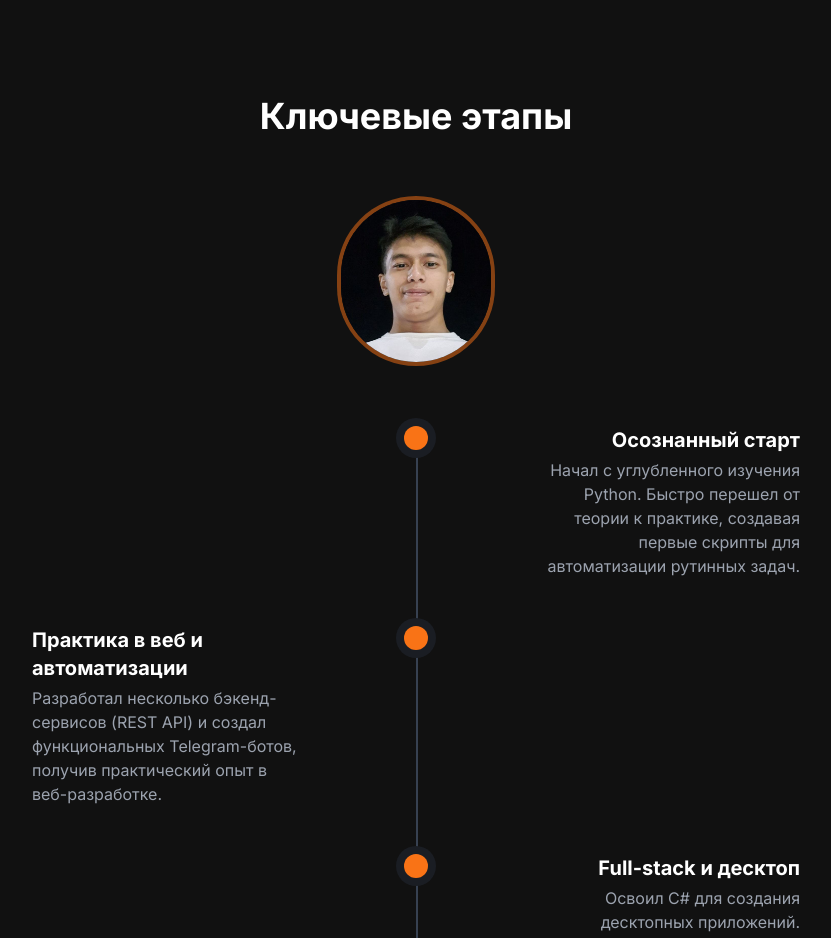
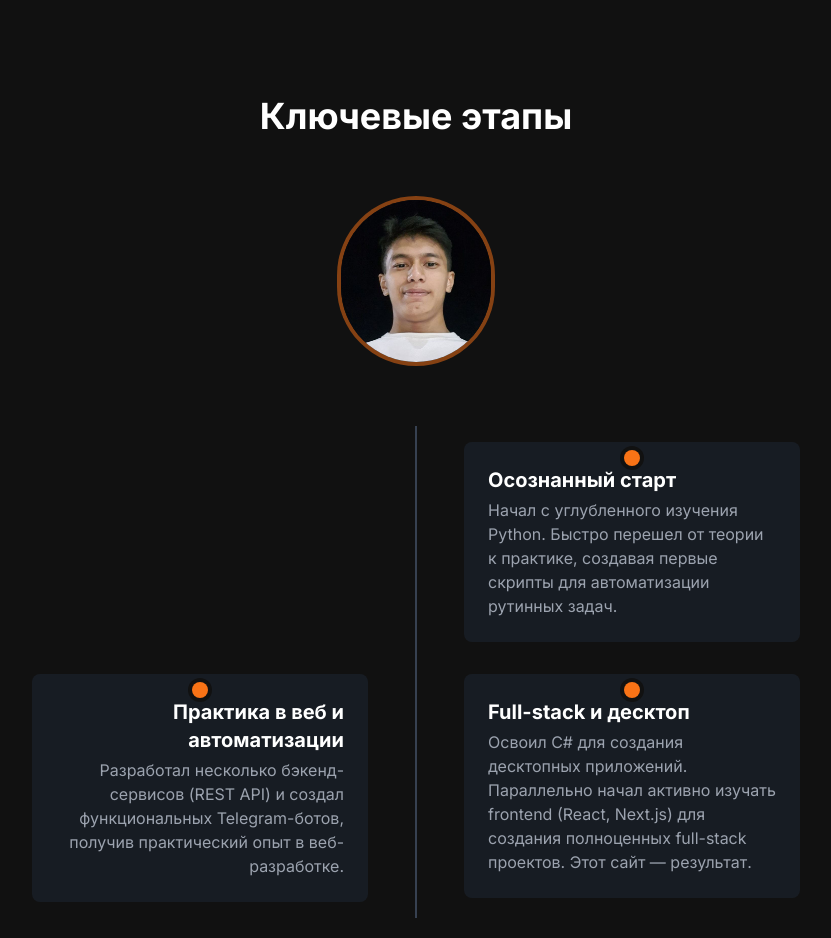
Before and after one commit to rasuljan507/next.js.site, a Next.js app: page /about in a window 1280 px wide. Shown: the top 938 px of the page, without its empty margins (224-1055 px from the left). Built offline with nearby package versions, Linux system fonts and the light colour scheme.

Commit message:
last update 7.0

```diff
--- a/src/app/about/page.tsx
+++ b/src/app/about/page.tsx
@@ -2,51 +2,46 @@ import Image from 'next/image';
 import Link from 'next/link';
 import SkillsSection from  '@/components/SkillsSection';
 
+const timelineData = [
+  {
+    title: 'Осознанный старт',
+    description: 'Начал с углубленного изучения Python. Быстро перешел от теории к практике, создавая первые скрипты для автоматизации рутинных задач.',
+  },
+  {
+    title: 'Практика в веб и автоматизации',
+    description: 'Разработал несколько бэкенд-сервисов (REST API) и создал функциональных Telegram-ботов, получив практический опыт в веб-разработке.',
+  },
+  {
+    title: 'Full-stack и десктоп',
+    description: 'Освоил C# для создания десктопных приложений. Параллельно начал активно изучать frontend (React, Next.js) для создания полноценных full-stack проектов. Этот сайт — результат.',
+  }
+];
+
 export default function AboutPage() {
   return (
     <main className="container mx-auto px-4 py-16 md:py-24 text-white">
-
       <section className="mb-24">
         <h2 className="text-3xl md:text-4xl font-bold text-center mb-16">Ключевые этапы</h2>
         <div className="mt-4 mb-16">
           <Image
-            src="/rasul-photo.jpg"
+            src="/rasul-photo.jpg" // Убедись, что путь к фото верный
             alt="Фото Расула Юсуфалиева"
             width={150}
             height={150}
             className="rounded-full mx-auto ring-4 ring-orange-500/50"
           />
         </div>
-        <div className="relative max-w-3xl mx-auto">
-          {/* Вертикальная линия */}
-          <div className="absolute left-1/2 top-0 h-full w-0.5 bg-gray-700"></div>
 
-          {/* Элемент 1 (справа) */}
-          <div className="relative mb-12">
-            <div className="absolute left-1/2 -ml-3 w-6 h-6 rounded-full bg-orange-500 ring-8 ring-[#1A1D23]"></div>
-            <div className="md:w-5/12 md:ml-auto md:pl-12 text-left md:text-right">
-              <h3 className="font-bold text-xl mb-1">Осознанный старт</h3>
-              <p className="text-gray-400">Начал с углубленного изучения Python. Быстро перешел от теории к практике, создавая первые скрипты для автоматизации рутинных задач.</p>
+        {/* --- ОБНОВЛЕННЫЙ БЛОК ТАЙМЛАЙНА --- */}
+        <div className="timeline-container max-w-3xl mx-auto">
+          {timelineData.map((item, index) => (
+            <div key={index} className="timeline-item">
+              <div className="timeline-content rounded-lg bg-gray-800/50 p-6">
+                <h3 className="font-bold text-xl mb-1">{item.title}</h3>
+                <p className="text-gray-400">{item.description}</p>
+              </div>
             </div>
-          </div>
-
-          {/* Элемент 2 (слева) */}
-          <div className="relative mb-12">
-            <div className="absolute left-1/2 -ml-3 w-6 h-6 rounded-full bg-orange-500 ring-8 ring-[#1A1D23]"></div>
-            <div className="md:w-5/12 md:mr-auto md:pr-12 text-left">
-              <h3 className="font-bold text-xl mb-1">Практика в веб и автоматизации</h3>
-              <p className="text-gray-400">Разработал несколько бэкенд-сервисов (REST API) и создал функциональных Telegram-ботов, получив практический опыт в веб-разработке.</p>
-            </div>
-          </div>
-
-          {/* Элемент 3 (справа) */}
-          <div className="relative mb-12">
-            <div className="absolute left-1/2 -ml-3 w-6 h-6 rounded-full bg-orange-500 ring-8 ring-[#1A1D23]"></div>
-            <div className="md:w-5/12 md:ml-auto md:pl-12 text-left md:text-right">
-              <h3 className="font-bold text-xl mb-1">Full-stack и десктоп</h3>
-              <p className="text-gray-400">Освоил C# для создания десктопных приложений. Параллельно начал активно изучать frontend (React, Next.js) для создания полноценных full-stack проектов. Этот сайт — результат.</p>
-            </div>
-          </div>
+          ))}
         </div>
       </section>
 
--- a/src/app/globals.css
+++ b/src/app/globals.css
@@ -26,3 +26,39 @@ body {
   color: var(--foreground);
   font-family: Arial, Helvetica, sans-serif;
 }
+
+
+.timeline-container {
+  @apply relative grid grid-cols-1 md:grid-cols-[1fr_auto_1fr] gap-x-12;
+}
+
+.timeline-container::before {
+  content: '';
+  @apply absolute top-0 left-1/2 h-full w-0.5 -translate-x-1/2 bg-gray-700 hidden md:block;
+}
+
+.timeline-item {
+  @apply relative md:pl-0 pl-12 py-4;
+}
+
+.timeline-item::before {
+  content: '';
+  @apply absolute top-0 left-0 md:hidden h-full w-0.5 bg-gray-700;
+}
+
+.timeline-item::after {
+  content: '';
+  @apply absolute top-6 w-4 h-4 rounded-full bg-orange-500 ring-4 ring-[#111111];
+  @apply left-[-6px] md:left-1/2 md:-ml-[8px];
+}
+
+.timeline-item:nth-child(even) {
+  @apply md:col-start-1;
+}
+.timeline-item:nth-child(even) .timeline-content {
+  @apply md:text-right;
+}
+
+.timeline-item:nth-child(odd) {
+  @apply md:col-start-3;
+}
```
